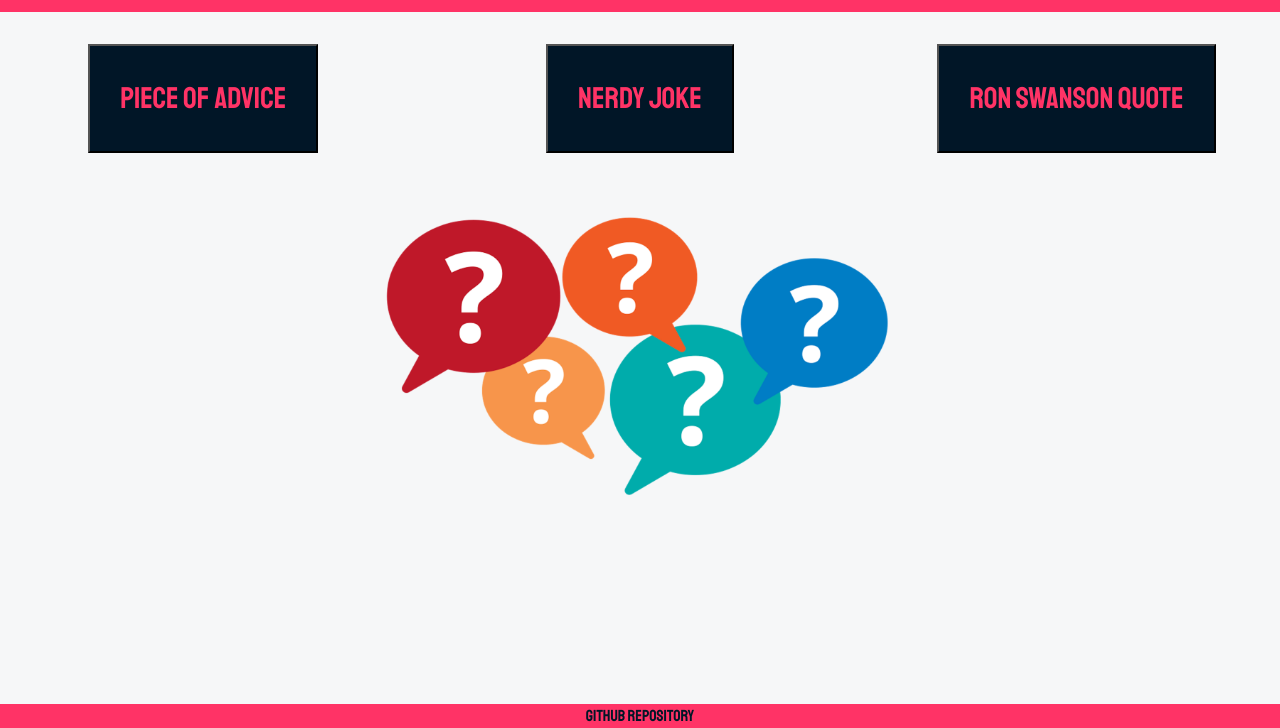
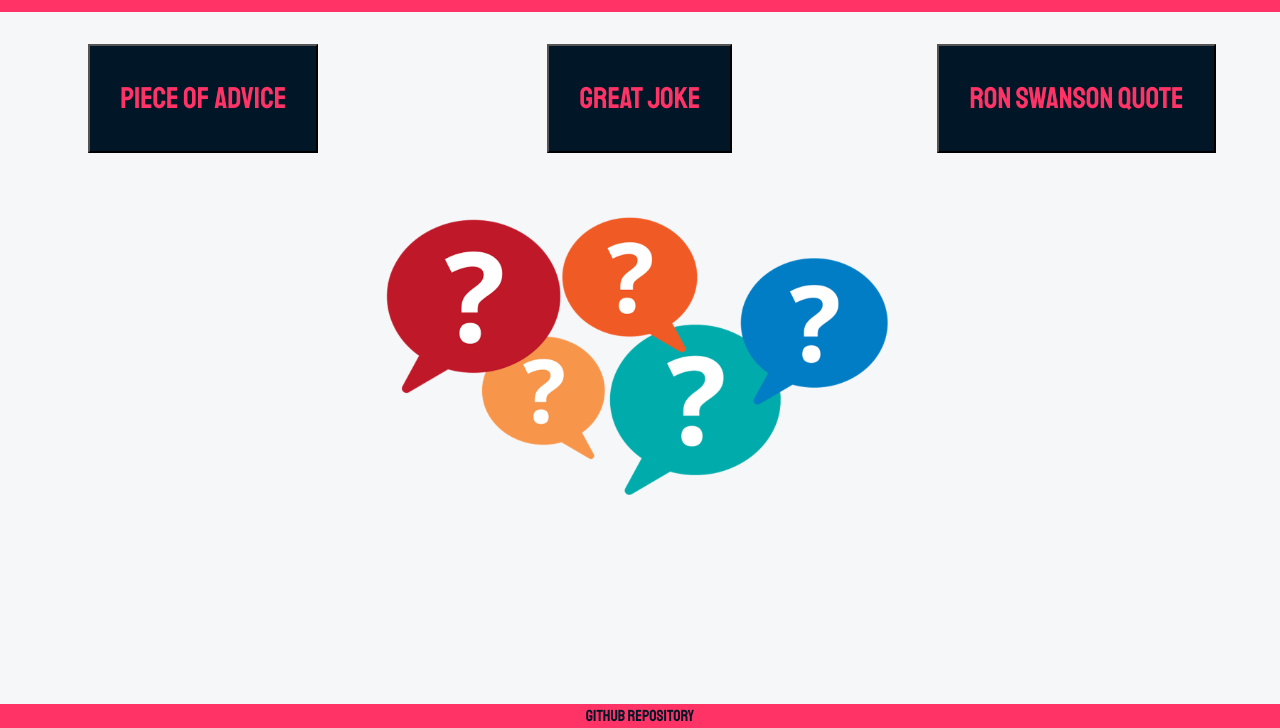
Before and after one commit to annielarkins/creative-project-2, a plain HTML site: page index.html in a window 1280 px wide. Shown: the part 72-800 px from the top of the page. Drawn offline with nearby package versions, Linux system fonts and the light colour scheme.

Commit message:
Update index.html

```diff
--- a/index.html
+++ b/index.html
@@ -19,7 +19,7 @@
         </div>
         <div class="column">
             <form>
-                <input id="jokeSubmit" type="submit" value="Nerdy Joke"></input>
+                <input id="jokeSubmit" type="submit" value="Great Joke"></input>
             </form>
         </div>
         <div class="column">
```
